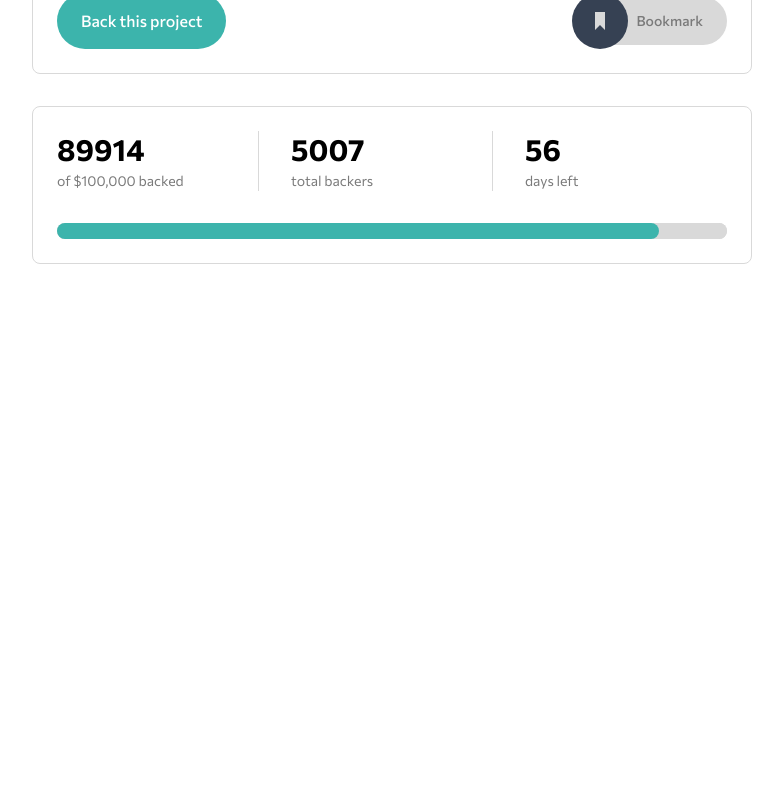
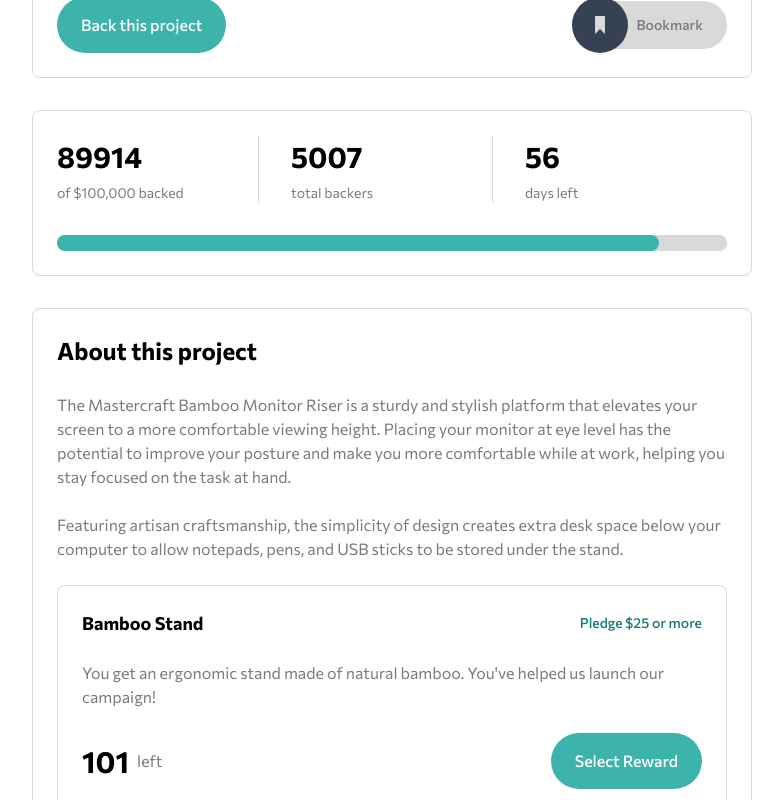
Before and after one commit to molinax18/fm-crowdfunding-page, a React (Vite) app: page / in a window 1280 px wide. Shown: the part 400-1200 px from the top of the page, without its empty margins (248-1031 px from the left). Before the commit the page ends 800 px from the top, so only its background shows below. Built offline with nearby package versions, Linux system fonts and the light colour scheme.

Commit message:
feat(ProjectAbout): implement RewardCard fix: tag attributes and styles

```diff
--- a/src/App.tsx
+++ b/src/App.tsx
@@ -1,5 +1,6 @@
 import Header from "./components/Header";
 import HeroBackground from "./components/HeroBackground";
+import ProjectAbout from "./components/ProjectAbout";
 import ProjectHero from "./components/ProjectHero";
 import ProjectStats from "./components/ProjectStats";
 
@@ -10,9 +11,10 @@
 
       <HeroBackground />
 
-      <main className="grid grid-cols-[minmax(min-content,var(--card-max-size))] gap-y-8 mx-auto">
+      <main className="grid grid-cols-[minmax(min-content,var(--card-max-size))] gap-y-8 mx-auto pb-16">
         <ProjectHero className="-mt-20" />
         <ProjectStats />
+        <ProjectAbout />
       </main>
     </div>
   );
--- a/src/components/HeroBackground.tsx
+++ b/src/components/HeroBackground.tsx
@@ -15,7 +15,7 @@
       className="
         bg-gray-500 bg-(image:--hero-mobile) md:bg-(image:--hero-desktop)
         bg-no-repeat bg-center bg-cover
-        absolute inset-x-0 w-screen h-(--hero-image) -z-10
+        absolute inset-x-0 w-full h-(--hero-image) -z-10
       "
     />
   );
--- /dev/null
+++ b/src/components/ProjectAbout.tsx
@@ -0,0 +1,37 @@
+import { PROJECT_REWARDS } from "../constants/rewards";
+import RewardCard from "./RewardCard";
+
+export default function ProjectAbout() {
+  return (
+    <section
+      aria-labelledby="project-about-title"
+      className="flex flex-col gap-y-6"
+    >
+      <div className="project-card flex flex-col gap-y-6">
+        <h2
+          id="project-about-title"
+          className="project-card-title text-title-size-lg"
+        >
+          About this project
+        </h2>
+
+        <p>
+          The Mastercraft Bamboo Monitor Riser is a sturdy and stylish platform
+          that elevates your screen to a more comfortable viewing height.
+          Placing your monitor at eye level has the potential to improve your
+          posture and make you more comfortable while at work, helping you stay
+          focused on the task at hand.
+        </p>
+        <p>
+          Featuring artisan craftsmanship, the simplicity of design creates
+          extra desk space below your computer to allow notepads, pens, and USB
+          sticks to be stored under the stand.
+        </p>
+
+        {PROJECT_REWARDS.map((reward) => (
+          <RewardCard key={reward.title} {...reward} />
+        ))}
+      </div>
+    </section>
+  );
+}
--- a/src/components/ProjectHero.tsx
+++ b/src/components/ProjectHero.tsx
@@ -2,6 +2,7 @@
 import Bookmark from "./ui/Bookmark";
 
 import mastercraftLogo from "../assets/svg/logo-mastercraft.svg";
+import Button from "./ui/Button";
 
 export default function ProjectHero({
   className = "",
@@ -12,7 +13,7 @@
 
   return (
     <section
-      aria-labelledby="project-title"
+      aria-labelledby="project-hero"
       className={`flex flex-col gap-y-6 project-card text-center ${className}`}
       {...props}
     >
@@ -23,7 +24,10 @@
           className="inline -mt-20"
         />
 
-        <h1 id="project-title" className="text-2xl text-black font-bold">
+        <h1
+          id="project-title"
+          className="project-card-title text-title-size-lg"
+        >
           Mastercraft Bamboo Monitor Riser
         </h1>
       </header>
@@ -33,12 +37,9 @@
       </p>
 
       <footer className="flex items-center gap-x-4 md:justify-between">
-        <button
-          type="button"
-          className="grow bg-green-400 text-white font-medium px-6 py-4 rounded-full cursor-pointer transition-colors duration-150 md:grow-0 hover:bg-green-700"
-        >
+        <Button className="cursor-pointer grow md:grow-0">
           Back this project
-        </button>
+        </Button>
         <Bookmark isMarked={isMarked} onMarked={onMarked} />
       </footer>
     </section>
--- a/src/components/StatGroup.tsx
+++ b/src/components/StatGroup.tsx
@@ -16,7 +16,9 @@
       className={`relative flex flex-col gap-y-1 pb-2 ${className}`}
       {...props}
     >
-      <strong className="text-3xl text-black font-bold">{amount}</strong>
+      <strong className="project-card-title text-title-size-xl">
+        {amount}
+      </strong>
       <span className="text-sm">{label}</span>
     </article>
   );
```
